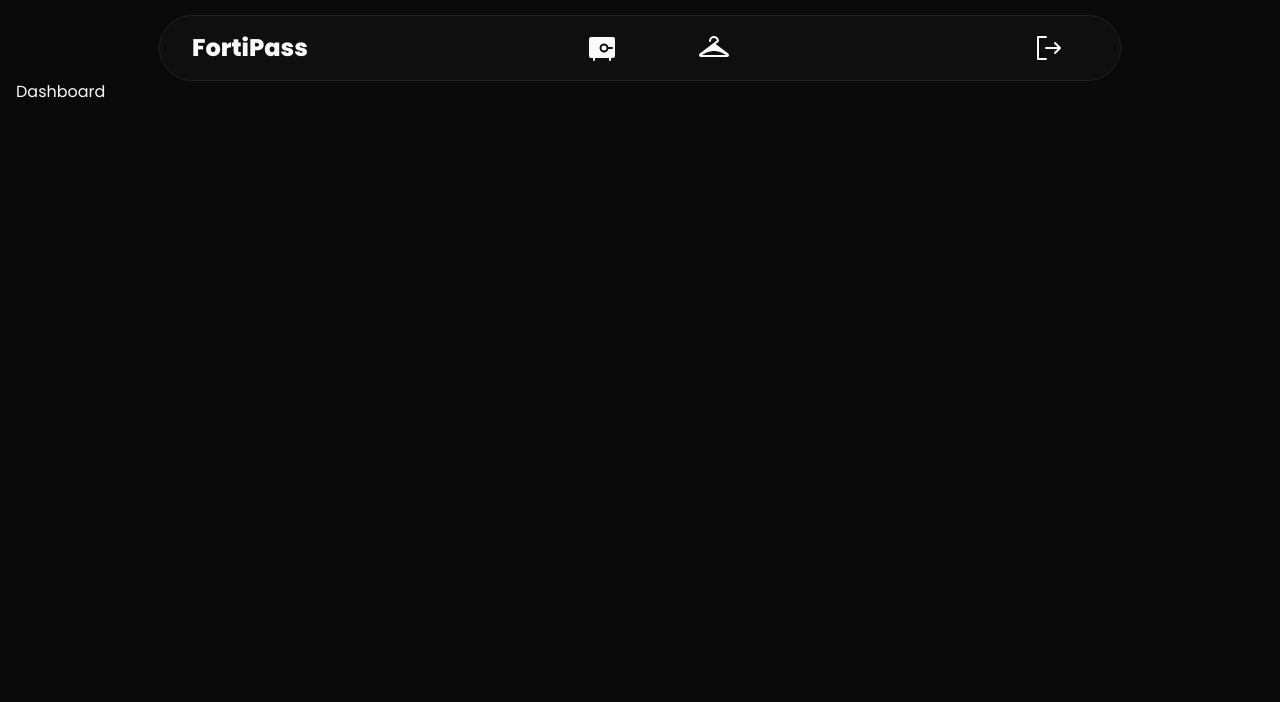
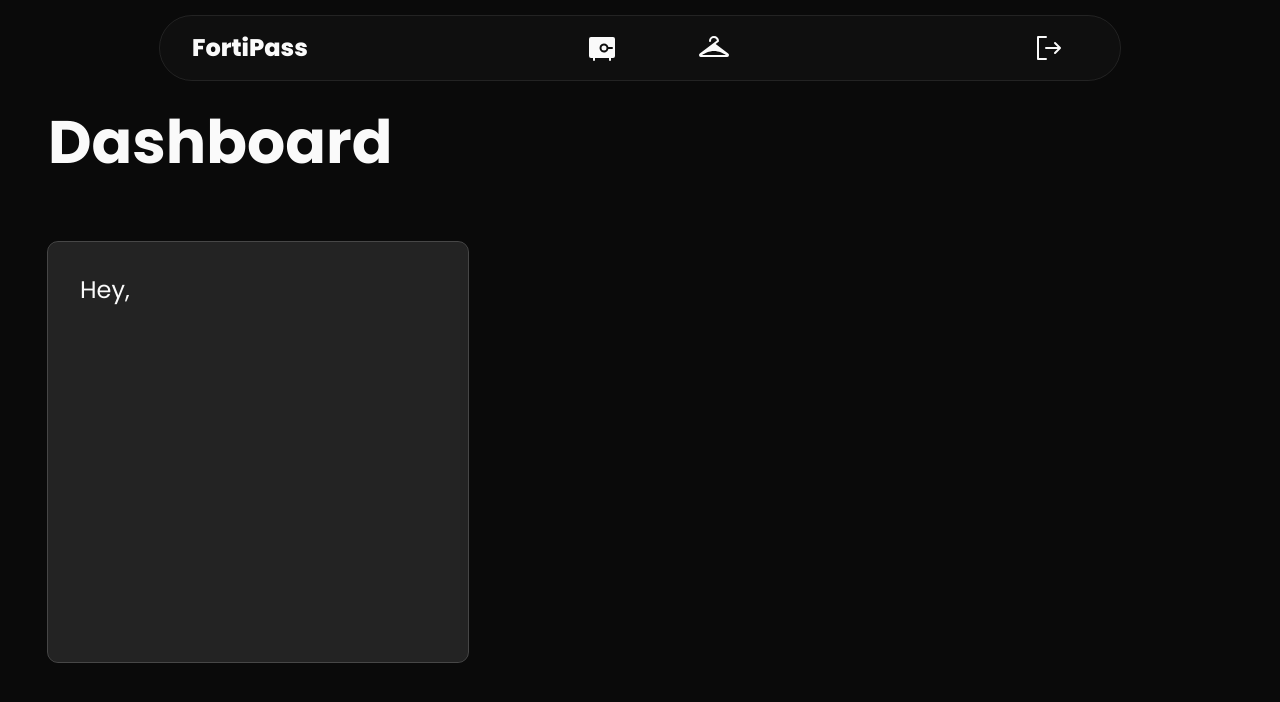
Before and after one commit to fuzzlea/FortiPass, a React (Vite) app: page /loggedin in a window 1280 px wide. Shown: the top 702 px of the page. Built offline with nearby package versions, Linux system fonts and the light colour scheme.

Commit message:
Functioning Dashboard

```diff
--- a/src/pages/Dashboard.tsx
+++ b/src/pages/Dashboard.tsx
@@ -1,8 +1,36 @@
+import { useReadLocalStorage } from "usehooks-ts"
+
 export default function DashboardPage() {
+
+    const currentUser = useReadLocalStorage('user');
 
     return (<>
 
-        <div className="w-full h-full">Dashboard</div>
+        <div className="w-full h-screen items-center px-8 pt-8">
+
+            <p className="text-6xl font-bold">Dashboard</p>
+
+            {/* Container 1 */}
+
+            <div className="w-full h-[70svh] flex flex-row items-center">
+
+                <div className="h-3/4 aspect-square bg-foreground/10 rounded-lg outline-1 outline-foreground/25 flex flex-col p-8">
+
+                    <p className="text-2xl">Hey,<br /><span className="italic font-bold">{currentUser?.user}</span></p>
+
+                </div>
+
+            </div>
+
+            {/*  */}
+
+            {/* Container 2 */}
+
+            <div className="w-full h-[50svh] flex items-center"></div>
+
+            {/*  */}
+
+        </div>
 
     </>)
 
```
